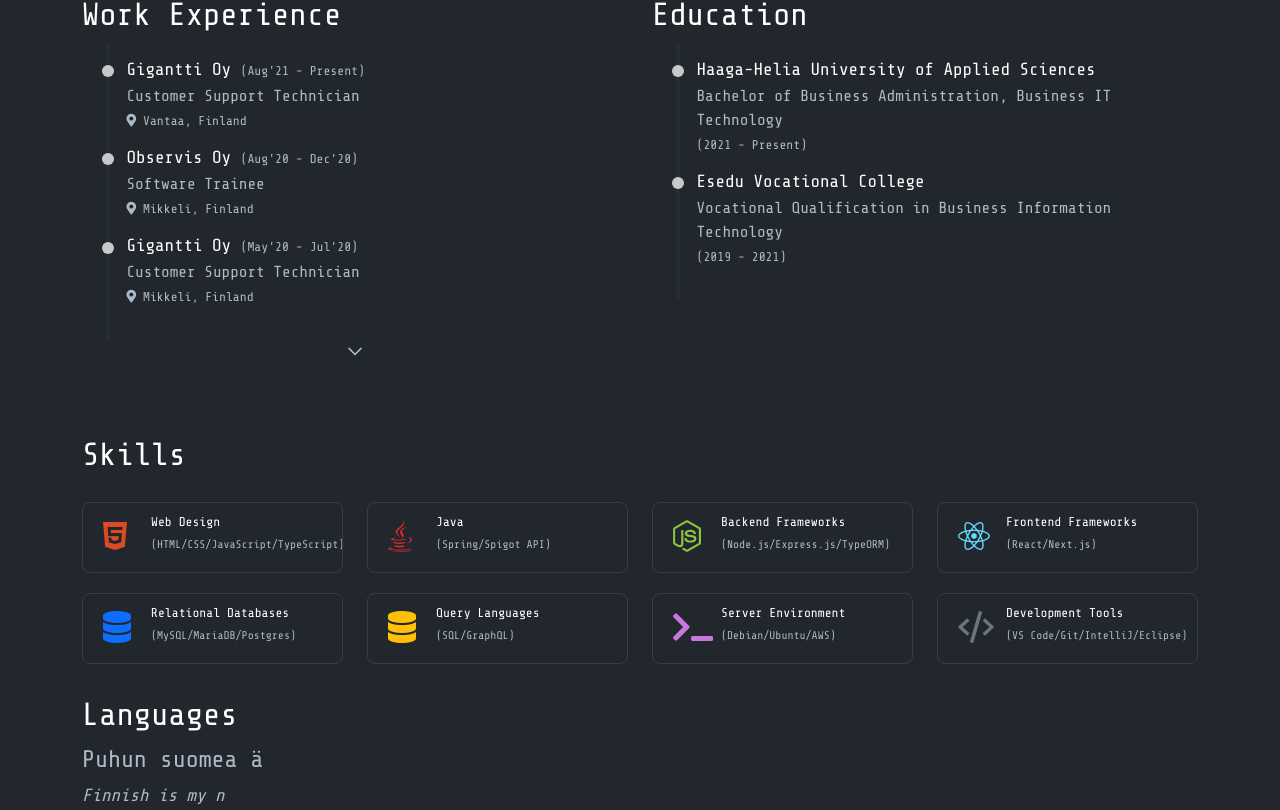
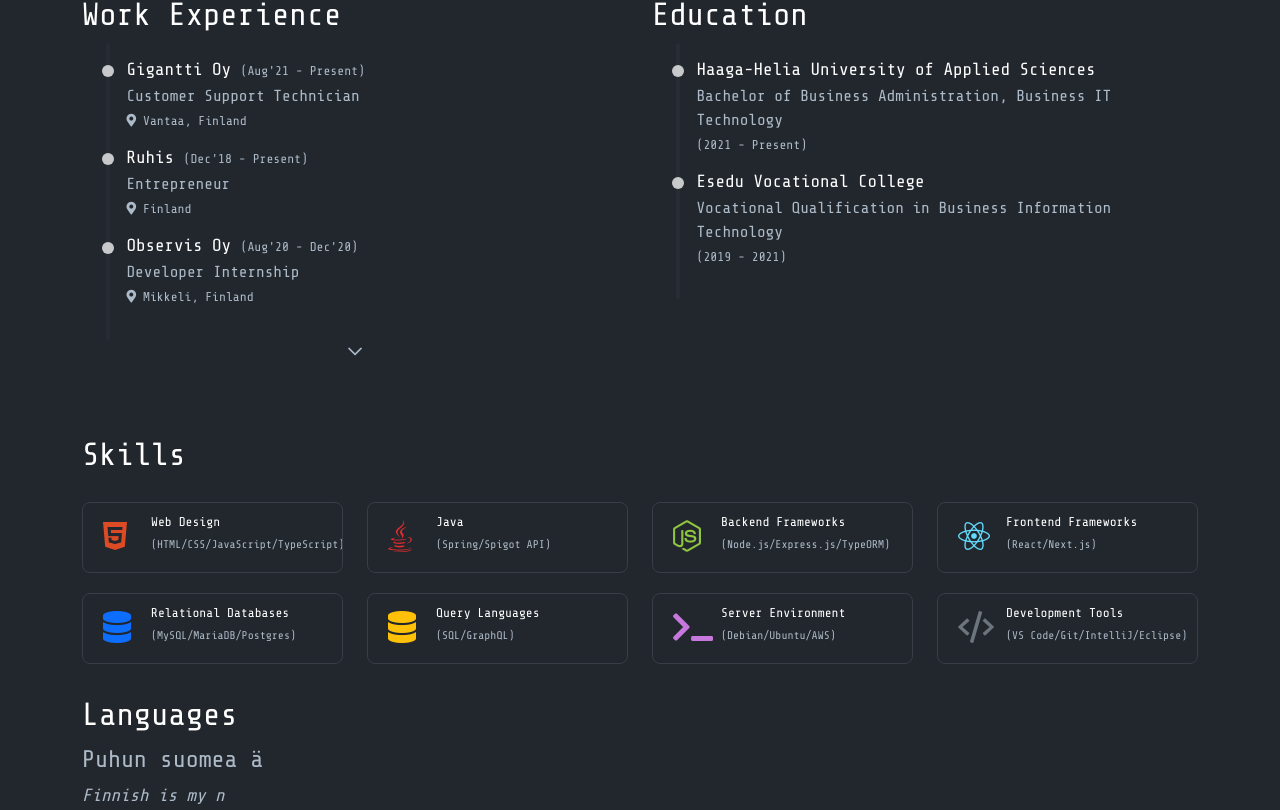
Before and after one commit to Torksi/ruhisfi, a Next.js app: page / in a window 1280 px wide. Shown: the part 1290-2100 px from the top of the page. Built offline with nearby package versions, Linux system fonts and the light colour scheme.

Commit message:
Moving data to json files

```diff
--- a/next.config.js
+++ b/next.config.js
@@ -1,3 +1,3 @@
 module.exports = {
   reactStrictMode: true,
-}
+};
--- a/src/components/content/Experience.tsx
+++ b/src/components/content/Experience.tsx
@@ -1,5 +1,9 @@
+/* eslint-disable import/extensions */
 import { Fade } from "react-awesome-reveal";
 import ExperienceTree from "../ExperienceTree";
+
+import workExperience from "../../data/workExperience.json";
+import education from "../../data/education.json";
 
 const Experience = () => {
   return (
@@ -8,68 +12,13 @@
         <div className="col-md-6 mb-4">
           <h2>Work Experience</h2>
           <Fade triggerOnce direction="down" duration={1200}>
-            <ExperienceTree
-              experience={[
-                {
-                  name: "Gigantti Oy",
-                  description: "Customer Support Technician",
-                  length: "Aug'21 - Present",
-                  location: "Vantaa, Finland",
-                  yearsOnly: false,
-                },
-                {
-                  name: "Observis Oy",
-                  description: "Software Trainee",
-                  length: "Aug'20 - Dec'20",
-                  location: "Mikkeli, Finland",
-                  yearsOnly: false,
-                },
-                {
-                  name: "Gigantti Oy",
-                  description: "Customer Support Technician",
-                  length: "May'20 - Jul'20",
-                  location: "Mikkeli, Finland",
-                  yearsOnly: false,
-                },
-                {
-                  name: "Observis Oy",
-                  description: "Software Trainee",
-                  length: "Feb'20 - May'20",
-                  location: "Mikkeli, Finland",
-                  yearsOnly: false,
-                },
-                {
-                  name: "Gigantti Oy",
-                  description: "Customer Support Technician",
-                  length: "Aug'19 - Jan'20",
-                  location: "Mikkeli, Finland",
-                  yearsOnly: false,
-                },
-              ]}
-            />
+            <ExperienceTree experience={workExperience} />
           </Fade>
         </div>
         <div className="col-md-6 mb-4">
           <h2>Education</h2>
           <Fade triggerOnce direction="down" duration={1200}>
-            <ExperienceTree
-              experience={[
-                {
-                  name: "Haaga-Helia University of Applied Sciences",
-                  description:
-                    "Bachelor of Business Administration, Business IT Technology",
-                  length: "2021 - Present",
-                  yearsOnly: true,
-                },
-                {
-                  name: "Esedu Vocational College",
-                  description:
-                    "Vocational Qualification in Business Information Technology",
-                  length: "2019 - 2021",
-                  yearsOnly: true,
-                },
-              ]}
-            />
+            <ExperienceTree experience={education} />
           </Fade>
         </div>
       </div>
--- a/src/components/content/ThisPage.tsx
+++ b/src/components/content/ThisPage.tsx
@@ -9,7 +9,7 @@
             <a href="https://nextjs.org/" target="_blank" rel="noreferrer">
               Next.js
             </a>{" "}
-            and styled with a bit of{" "}
+            framework and styled with a bit of{" "}
             <a
               href="https://getbootstrap.com/"
               target="_blank"
--- /dev/null
+++ b/src/data/education.json
@@ -0,0 +1,22 @@
+[
+  {
+    "name": "Haaga-Helia University of Applied Sciences",
+    "nameFi": "Haaga-Helia AMK",
+    "description": "Bachelor of Business Administration, Business IT Technology",
+    "descriptionFi": "Tietojenkäsittelyn tradenomi (AMK)",
+    "length": "2021 - Present",
+    "lengthFi": "2021 - Nyt",
+    "yearsOnly": true,
+    "showInCv": true
+  },
+  {
+    "name": "Esedu Vocational College",
+    "nameFi": "Esedu",
+    "description": "Vocational Qualification in Business Information Technology",
+    "descriptionFi": "Tieto- ja viestintätekniikan perustutkinto, datanomi",
+    "length": "2019 - 2021",
+    "lengthFi": "2019 - 2021",
+    "yearsOnly": true,
+    "showInCv": true
+  }
+]
--- /dev/null
+++ b/src/data/workExperience.json
@@ -0,0 +1,62 @@
+[
+  {
+    "name": "Gigantti Oy",
+    "description": "Customer Support Technician",
+    "descriptionFi": "Työtehtäviini kuuluu huoltojen ja palautusten käsittelyä, noutotiskillä toimimista, laitteiden asennusta ja käytön avustusta. Vastasin myös myymälän tietokoneiden, verkon ja kassojen toimivuudesta sekä huolto- ja ylläpitotoimista ja toimin myymälän työntekijöiden IT-tukena.",
+    "length": "Aug'21 - Present",
+    "lengthFi": "Elo'21 - Nyt",
+    "location": "Vantaa, Finland",
+    "yearsOnly": false,
+    "showInCv": true
+  },
+  {
+    "name": "Ruhis",
+    "description": "Entrepreneur",
+    "descriptionFi": "Minulla on oma yritys, jonka kautta olen tehnyt satunnaisesti yrityksille pieniä ohjelmistoprojekteja.",
+    "length": "Dec'18 - Present",
+    "lengthFi": "Joulu'18 - Nyt",
+    "location": "Finland",
+    "yearsOnly": false,
+    "showInCv": true
+  },
+  {
+    "name": "Observis Oy",
+    "description": "Developer Internship",
+    "descriptionFi": "Osallistuin laiteintegraatioprojektin toteuttamiseen Javalla.",
+    "length": "Aug'20 - Dec'20",
+    "lengthFi": "Elo'20 - Joulu'20",
+    "location": "Mikkeli, Finland",
+    "yearsOnly": false,
+    "showInCv": true
+  },
+  {
+    "name": "Gigantti Oy",
+    "description": "Customer Support Technician",
+    "descriptionFi": "Hoidin asiakaspalvelua, laitteiden huoltoa, tuotepalautusten käsittelyä, hyllytystä ja saapuvien tavaroiden purkua.",
+    "length": "May'20 - Jul'20",
+    "lengthFi": "Touko'20 - Heinä'20",
+    "location": "Mikkeli, Finland",
+    "yearsOnly": false,
+    "showInCv": false
+  },
+  {
+    "name": "Observis Oy",
+    "description": "Developer Internship",
+    "descriptionFi": "Osallistuin tilannekuvajärjestelmän toteuttamiseen käyttäen Java ja JavaScript -kieliä, sekä sen testaukseen.",
+    "length": "Feb'20 - May'20",
+    "lengthFi": "Helmi'20 - Touko'20",
+    "location": "Mikkeli, Finland",
+    "yearsOnly": false,
+    "showInCv": true
+  },
+  {
+    "name": "Gigantti Oy",
+    "description": "Customer Support Technician",
+    "descriptionFi": "Hoidin asiakaspalvelua, laitteiden huoltoa, tuotepalautusten käsittelyä, hyllytystä ja saapuvien tavaroiden purkua.",
+    "length": "Aug'19 - Jan'20",
+    "lengthFi": "Elo'19 - Tammi'20",
+    "location": "Mikkeli, Finland",
+    "yearsOnly": false,
+    "showInCv": false
+  }
+]
--- a/src/pages/_app.tsx
+++ b/src/pages/_app.tsx
@@ -3,18 +3,22 @@
 import "../styles/App.scss";
 import type { AppProps } from "next/app";
 import dayjs from "dayjs";
+import { useRouter } from "next/dist/client/router";
 
 function MyApp({ Component, pageProps }: AppProps) {
+  const router = useRouter();
   return (
     <>
       <div className="page-content">
         <Component {...pageProps} />
+        {router.pathname === "/" && (
           <footer className="footer container">
             <p className="footer-line" aria-hidden="true">
               —————
             </p>
             <p>&copy; Toni Ruhanen {dayjs().format("YYYY")}</p>
           </footer>
+        )}
       </div>
     </>
   );
--- a/src/pages/_document.tsx
+++ b/src/pages/_document.tsx
@@ -50,6 +50,10 @@
             href="https://fonts.googleapis.com/css2?family=Share+Tech+Mono&display=swap"
             rel="stylesheet"
           />
+          <link
+            href="https://fonts.googleapis.com/css2?family=Poppins&display=swap"
+            rel="stylesheet"
+          />
 
           <script
             async
--- a/src/styles/App.scss
+++ b/src/styles/App.scss
@@ -2,6 +2,7 @@
 $body-bg: #1c2128;
 $body-secondary-bg: #22272e;
 $body-text: #adbac7;
+$body-formal: #333333;
 $border-bg: #444c56;
 $border-secondary-bg: #373e47;
 $navbar-bg: #2d333b;
@@ -35,6 +36,7 @@
 );
 
 body {
+  -webkit-print-color-adjust: exact !important;
   font-family: $font-family;
   background-color: $body-secondary-bg;
   color: $body-text;
@@ -110,6 +112,27 @@
     color: $color-link;
     text-decoration: underline;
   }
+}
+
+.cv {
+  &.formal {
+    font-family: "Poppins", sans-serif;
+  }
+
+  p {
+    font-size: 0.9rem;
+  }
+
+  aside {
+    padding-left: 1rem;
+    padding-right: 1rem;
+    background-color: $body-bg;
+  }
+  .cv-profile {
+    border-radius: 999999999pt;
+  }
+
+  background-color: $body-secondary-bg;
 }
 
 // Skills Badge
--- a/src/types.ts
+++ b/src/types.ts
@@ -1,7 +1,11 @@
 export interface Experience {
   name: string;
+  nameFi?: string;
   description: string;
+  descriptionFi?: string;
   length: string;
+  lengthFi?: string;
   yearsOnly: boolean;
   location?: string;
+  showInCv: boolean;
 }
```
Also changed, not shown: src/pages/skills.tsx (deleted, +0 -62 lines), src/images/profile.png (added), 1 other file (tests, documents, lock files or other folders). Lines whose indentation alone changed are shown as unchanged.
